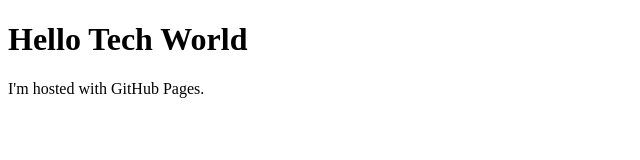
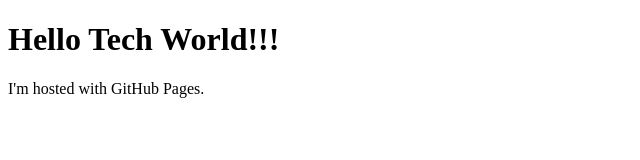
Before and after one commit to sweetjones95/sweetjones95.github.io, a plain HTML site: page index.html in a window 1280 px wide. Shown: the full height of the page, 0-640 px from the left. Drawn offline with Linux system fonts and the light colour scheme.

Commit message:
Minor Change
Minor change

```diff
--- a/index.html
+++ b/index.html
@@ -1,7 +1,7 @@
 <!DOCTYPE html>
 <html>
 <body>
-<h1>Hello Tech World</h1>
+<h1>Hello Tech World!!!</h1>
 <p>I'm hosted with GitHub Pages.</p>
 </body>
 </html>
```
